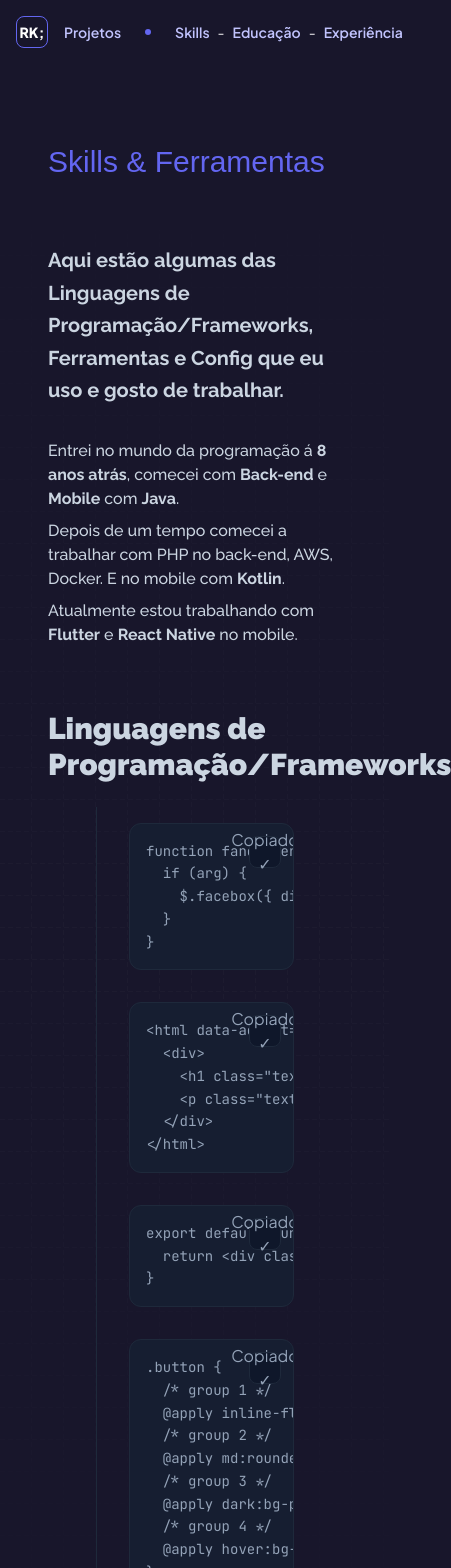
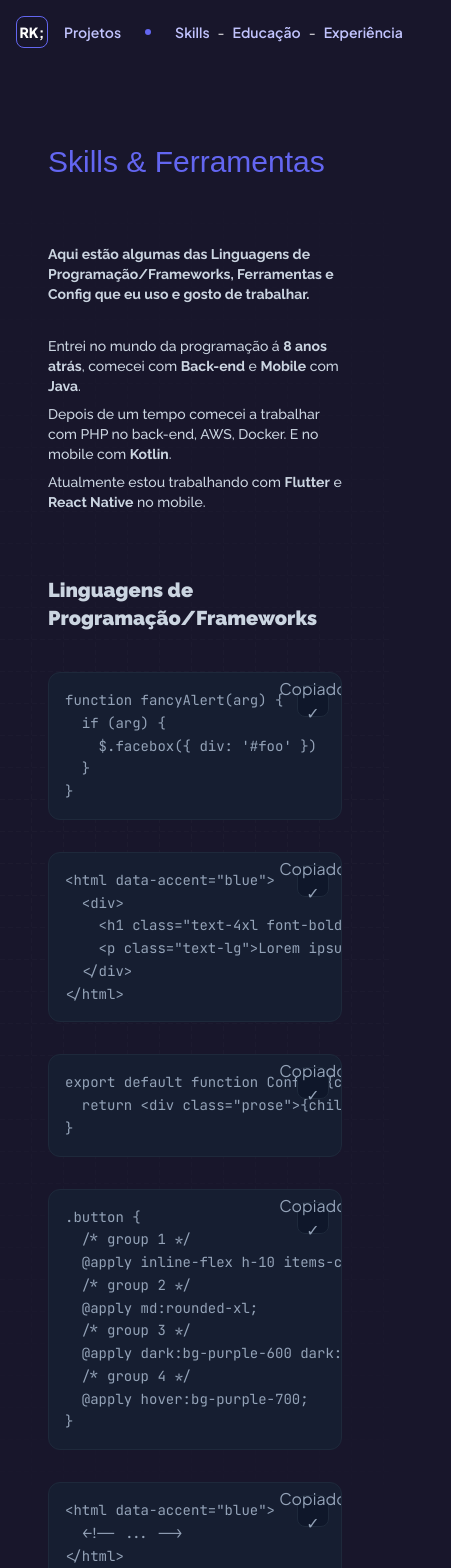
Before and after one commit to renankanu/kanu, a Next.js app: page /skill in a window 390 px wide. Shown: the top 1568 px of the page, 451 px wide, since content can reach past the window. Built offline with nearby package versions, Linux system fonts and the light colour scheme; a web font is replaced by a local one.

Commit message:
feature: add responsive in titles

```diff
--- a/src/app/skill/page.tsx
+++ b/src/app/skill/page.tsx
@@ -25,7 +25,7 @@ export default function Skill() {
             Skills & Ferramentas
           </m.p>
           <m.p
-            className="mb-8 block font-body text-xl font-bold leading-relaxed text-slate-300"
+            className="mb-8 block font-body text-xl font-bold leading-relaxed text-slate-300 sm:text-sm"
             initial={animation.hide}
             animate={animation.show}
             transition={{ delay: 0.2 }}
@@ -33,26 +33,26 @@ export default function Skill() {
             Aqui estão algumas das Linguagens de Programação/Frameworks,
             Ferramentas e Config que eu uso e gosto de trabalhar.
           </m.p>
-          <p className="mb-2 font-body font-medium text-slate-300">
+          <p className="mb-2 font-body font-medium text-slate-300 sm:text-sm">
             Entrei no mundo da programação á{' '}
             <strong>{new Date().getFullYear() - 2016} anos atrás</strong>,
             comecei com <strong>Back-end</strong> e <strong>Mobile</strong> com{' '}
             <strong>Java</strong>.
           </p>
-          <p className="mb-2 font-body font-medium text-slate-300">
+          <p className="mb-2 font-body font-medium text-slate-300 sm:text-sm">
             Depois de um tempo comecei a trabalhar com PHP no back-end, AWS,
             Docker. E no mobile com <strong>Kotlin</strong>.
           </p>
-          <p className="mb-2 font-body font-medium text-slate-300">
+          <p className="mb-2 font-body font-medium text-slate-300 sm:text-sm">
             Atualmente estou trabalhando com <strong>Flutter</strong> e{' '}
             <strong>React Native</strong> no mobile.
           </p>
-          <h1 className="mb-2 mt-16 font-body text-3xl font-black text-slate-300">
+          <h1 className="mb-2 mt-16 font-body text-3xl font-black text-slate-300 sm:text-xl">
             Linguagens de Programação/Frameworks
           </h1>
-          <div className="content-wrapper mt-6 flex-shrink-0 overflow-hidden lg:overflow-visible">
+          <div className="mt-6 flex-shrink-0 overflow-hidden lg:overflow-visible">
             <div className="flex flex-row gap-8">
-              <div className="block border-l border-divider-light dark:border-divider-dark" />
+              <div className="block border-l border-divider-light dark:border-divider-dark sm:hidden" />
               <div
                 className="mdx-contents min-w-0 flex-1 scroll-mt-[86px]"
                 id="main-contents"
--- a/src/components/Navbar/index.tsx
+++ b/src/components/Navbar/index.tsx
@@ -34,7 +34,7 @@ export default function Navbar() {
       <div
         className={`fixed inset-0 h-16 ${
           isScrolled
-            ? 'border-divider-light border-b backdrop-blur  dark:border-gray-800 dark:bg-slate-900/80'
+            ? 'border-b border-divider-light backdrop-blur  dark:border-gray-800 dark:bg-slate-900/80'
             : 'bg-transparent'
         } fm:hidden`}
       />
```
